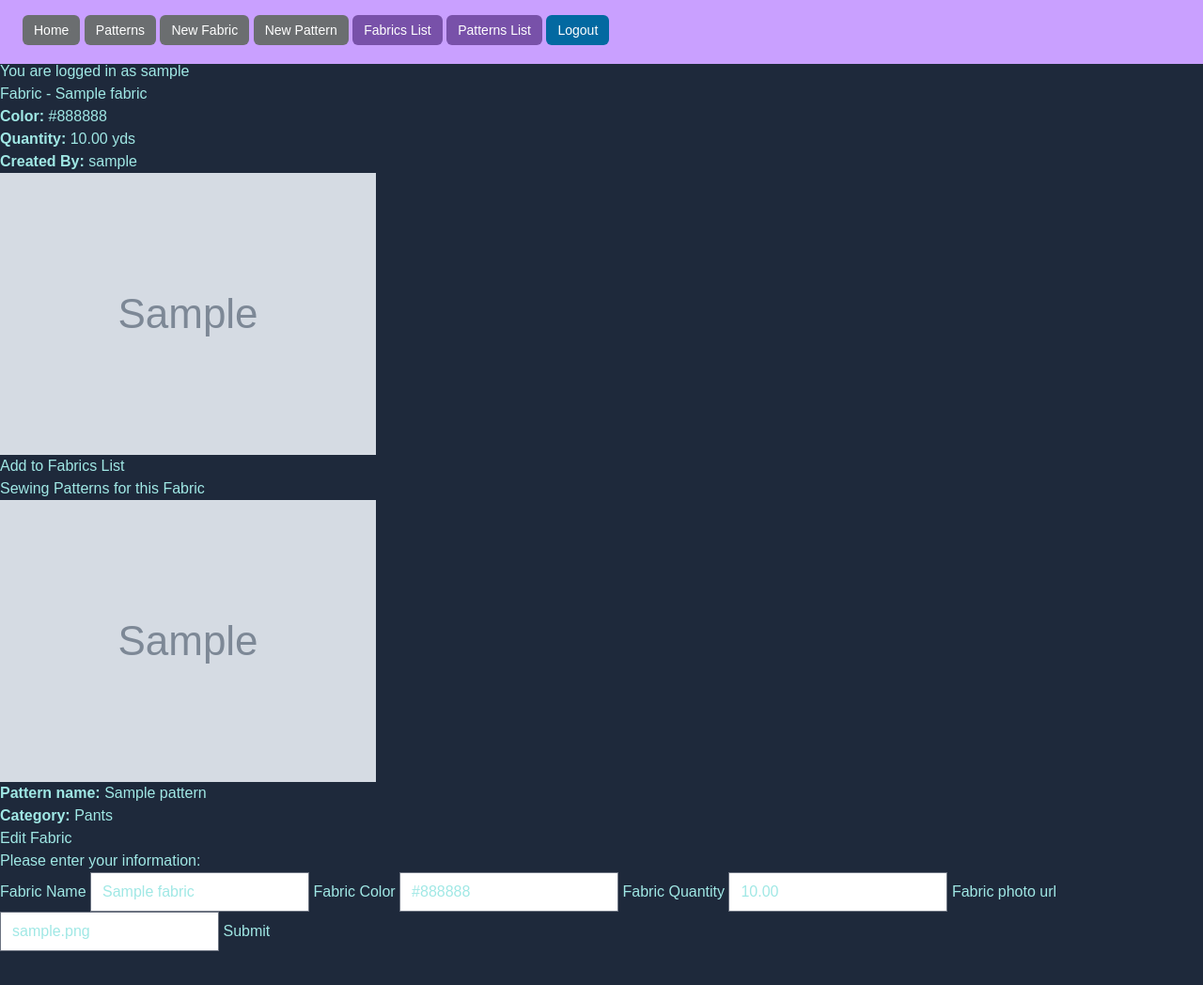
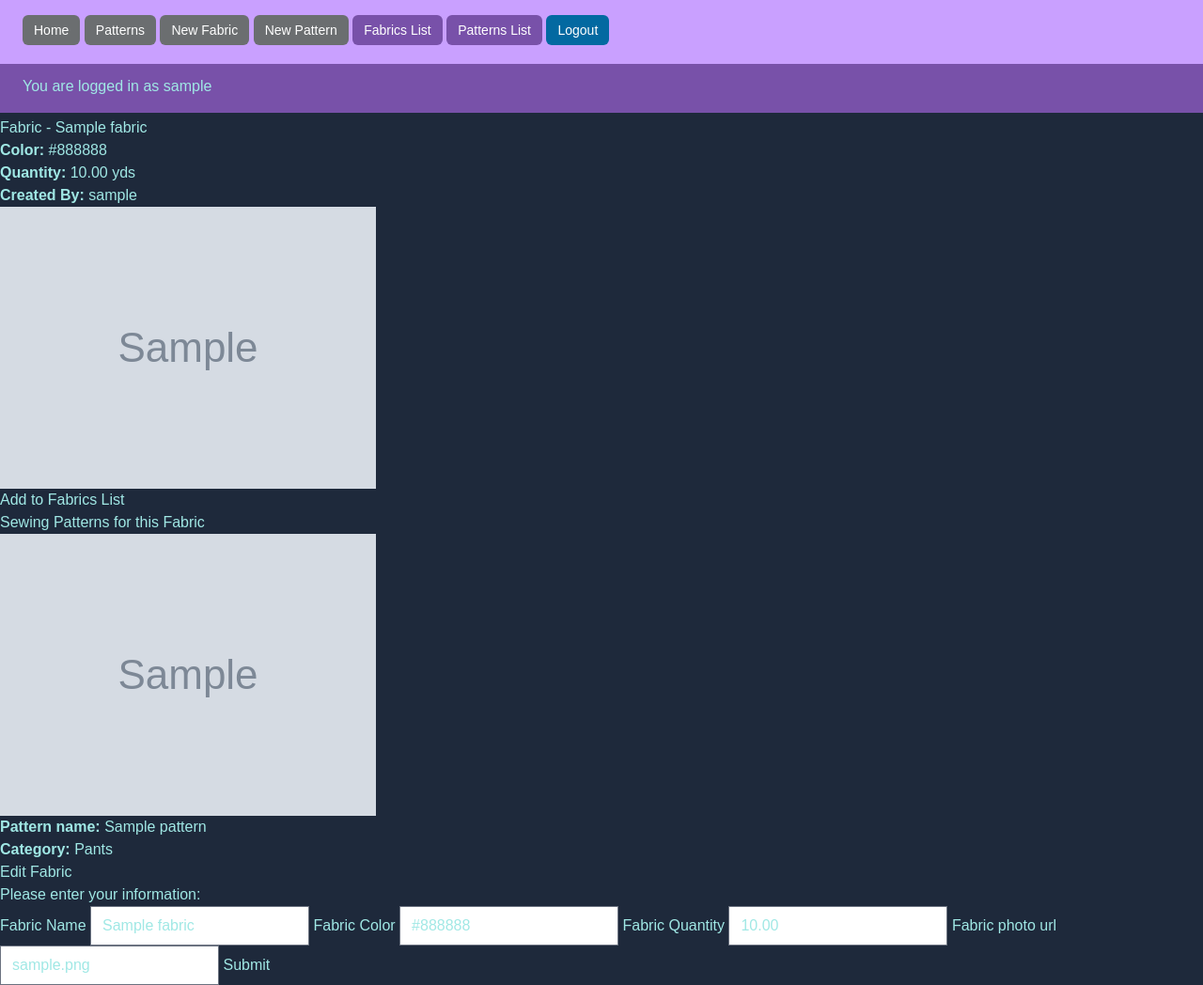
Before and after one commit to kangjoa/sew-serious, a Flask app: page /fabric/1 in a window 1280 px wide. Shown: the whole page at 94% size. Before the commit the page ends 1012 px from the top, so only its background shows below. Run offline with Flask 2, Linux system fonts and the light colour scheme; a user stored in the database is signed in; tables that the repository leaves empty hold one stand-in row (values such as "Sample post"); grey boxes marked "Sample" are stand-in pictures; style sheets or scripts are compiled from the project's sources.

Commit message:
Add greeting styling

```diff
--- a/sewing_app/templates/base.html
+++ b/sewing_app/templates/base.html
@@ -44,10 +44,14 @@
                 </div>
             </nav>
         </div>
-        {% if current_user.is_authenticated %}
-        <p class="text-blue-600">You are logged in as {{ current_user.username }}</p>
-        {% endif %}
-        {% block content %}{% endblock %}
+        <div>
+            {% if current_user.is_authenticated %}
+            <p class="bg-dark-purple text-blue-600 px-6 py-4 mb-1 w-full">You are logged in as {{ current_user.username
+                }}
+            </p>
+            {% endif %}
+            {% block content %}{% endblock %}
+        </div>
     </div>
 </body>
 
```
